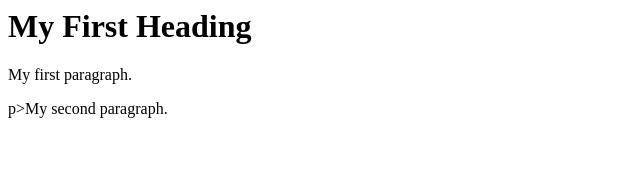
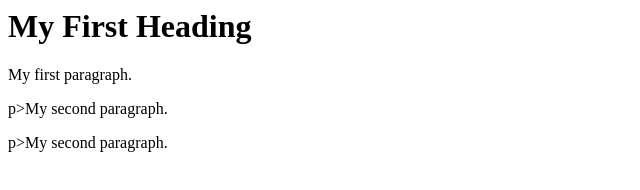
Before and after one commit to RahmatOrakzai/myappssample, a plain HTML site: page index.html in a window 1280 px wide. Shown: the whole page, without its empty margins (0-640 px from the left). Drawn offline with Linux system fonts and the light colour scheme.

Commit message:
changed index.html

```diff
--- a/index.html
+++ b/index.html
@@ -4,5 +4,6 @@
 <h1>My First Heading</h1>
 <p>My first paragraph.</p>
 p>My second paragraph.</p>
+p>My second paragraph.</p>
 </body>
 </html>
```
